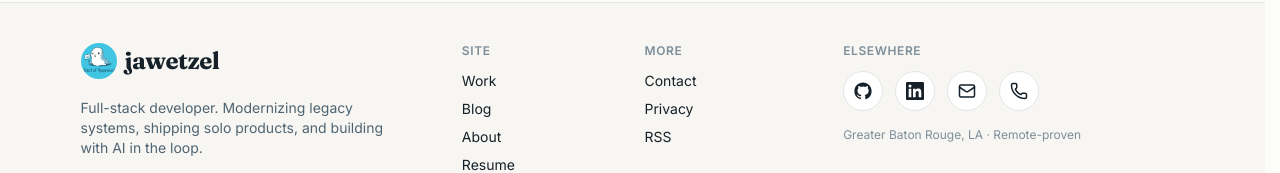
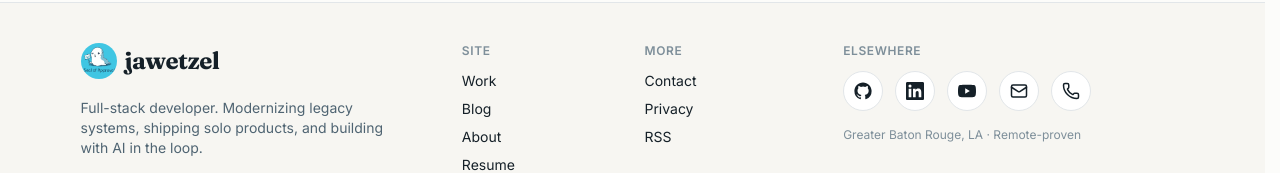
Before and after one commit to jawetzel/Jawetzel, a Next.js app: page /contact in a window 1280 px wide. Shown: the part 1116-1289 px from the top of the page. Built offline with nearby package versions, Linux system fonts and the light colour scheme.

Commit message:
youtube video

```diff
--- a/src/components/BrandIcons.tsx
+++ b/src/components/BrandIcons.tsx
@@ -9,6 +9,21 @@ export function GithubIcon({ size = 18 }: { size?: number }) {
       aria-hidden
     >
       <path d="M12 .5C5.65.5.5 5.65.5 12a11.5 11.5 0 0 0 7.86 10.92c.58.11.79-.25.79-.56v-2c-3.2.7-3.88-1.38-3.88-1.38-.53-1.34-1.3-1.7-1.3-1.7-1.05-.72.08-.7.08-.7 1.17.08 1.78 1.2 1.78 1.2 1.04 1.78 2.72 1.27 3.38.97.1-.76.4-1.27.74-1.56-2.56-.3-5.25-1.28-5.25-5.7 0-1.26.45-2.28 1.2-3.09-.12-.3-.52-1.48.11-3.08 0 0 .97-.31 3.2 1.18a11.1 11.1 0 0 1 5.82 0c2.22-1.49 3.2-1.18 3.2-1.18.63 1.6.23 2.78.11 3.08.75.81 1.2 1.83 1.2 3.09 0 4.43-2.7 5.4-5.27 5.69.41.35.78 1.03.78 2.08v3.08c0 .31.2.68.8.56A11.5 11.5 0 0 0 23.5 12C23.5 5.65 18.35.5 12 .5z" />
+    </svg>
+  );
+}
+
+export function YoutubeIcon({ size = 18 }: { size?: number }) {
+  return (
+    <svg
+      xmlns="http://www.w3.org/2000/svg"
+      width={size}
+      height={size}
+      viewBox="0 0 24 24"
+      fill="currentColor"
+      aria-hidden
+    >
+      <path d="M23.5 6.2a3 3 0 0 0-2.1-2.1C19.5 3.6 12 3.6 12 3.6s-7.5 0-9.4.5A3 3 0 0 0 .5 6.2C0 8.1 0 12 0 12s0 3.9.5 5.8a3 3 0 0 0 2.1 2.1c1.9.5 9.4.5 9.4.5s7.5 0 9.4-.5a3 3 0 0 0 2.1-2.1c.5-1.9.5-5.8.5-5.8s0-3.9-.5-5.8zM9.6 15.6V8.4l6.2 3.6-6.2 3.6z" />
     </svg>
   );
 }
--- a/src/components/SiteFooter.tsx
+++ b/src/components/SiteFooter.tsx
@@ -1,7 +1,7 @@
 import Image from "next/image";
 import Link from "next/link";
 import { Mail, Phone } from "lucide-react";
-import { GithubIcon, LinkedinIcon } from "@/components/BrandIcons";
+import { GithubIcon, LinkedinIcon, YoutubeIcon } from "@/components/BrandIcons";
 
 const year = new Date().getFullYear();
 
@@ -80,6 +80,15 @@ export function SiteFooter() {
                 <LinkedinIcon size={18} />
               </a>
               <a
+                href="https://www.youtube.com/@Jawetzel"
+                aria-label="YouTube"
+                className="inline-flex h-10 w-10 items-center justify-center rounded-full border border-[var(--color-border)] bg-[var(--color-surface-elevated)] transition hover:-translate-y-0.5 hover:border-[var(--color-brand-primary)]"
+                target="_blank"
+                rel="noreferrer"
+              >
+                <YoutubeIcon size={18} />
+              </a>
+              <a
                 href="mailto:josh@jawetzel.com"
                 aria-label="Email"
                 className="inline-flex h-10 w-10 items-center justify-center rounded-full border border-[var(--color-border)] bg-[var(--color-surface-elevated)] transition hover:-translate-y-0.5 hover:border-[var(--color-brand-primary)]"
--- a/src/lib/sitemap-dates.ts
+++ b/src/lib/sitemap-dates.ts
@@ -1,11 +1,11 @@
 // Hardcoded `lastModified` values for static routes in the sitemap.
 // Update the relevant entry whenever the page's content changes.
 export const STATIC_ROUTE_DATES: Record<string, string> = {
-  "": "2026-04-17T14:22:10Z",
-  "/about": "2026-04-15T09:47:33Z",
-  "/projects": "2026-04-16T18:05:51Z",
-  "/blog": "2026-04-18T08:12:04Z",
-  "/resume": "2026-04-12T11:36:28Z",
-  "/contact": "2026-04-14T16:58:19Z",
-  "/privacy": "2026-04-11T20:41:07Z",
+  "": "2026-04-18T19:03:12Z",
+  "/about": "2026-04-18T19:07:44Z",
+  "/projects": "2026-04-18T19:12:01Z",
+  "/blog": "2026-04-18T19:16:29Z",
+  "/resume": "2026-04-18T19:21:55Z",
+  "/contact": "2026-04-18T19:26:18Z",
+  "/privacy": "2026-04-18T19:30:47Z",
 };
```
